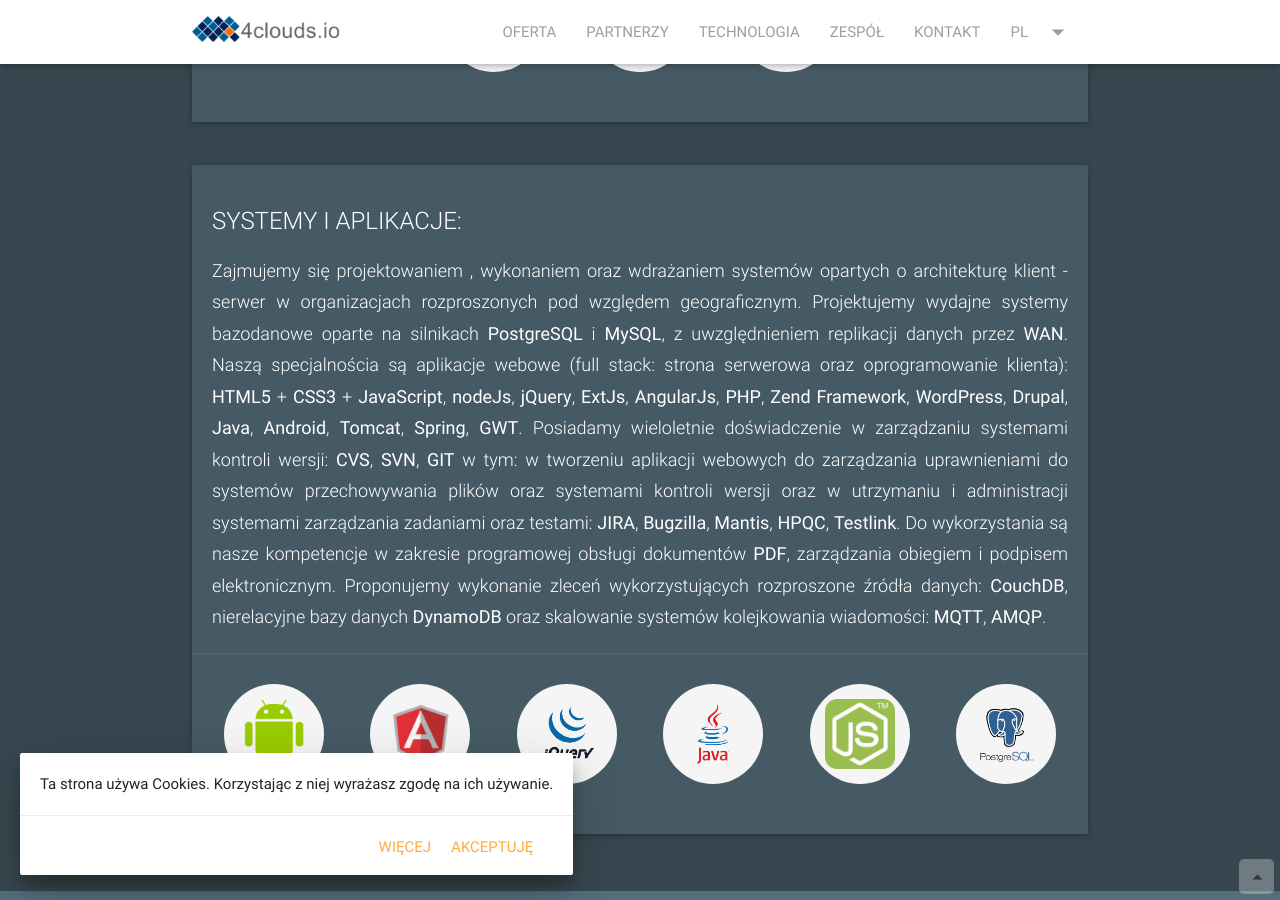
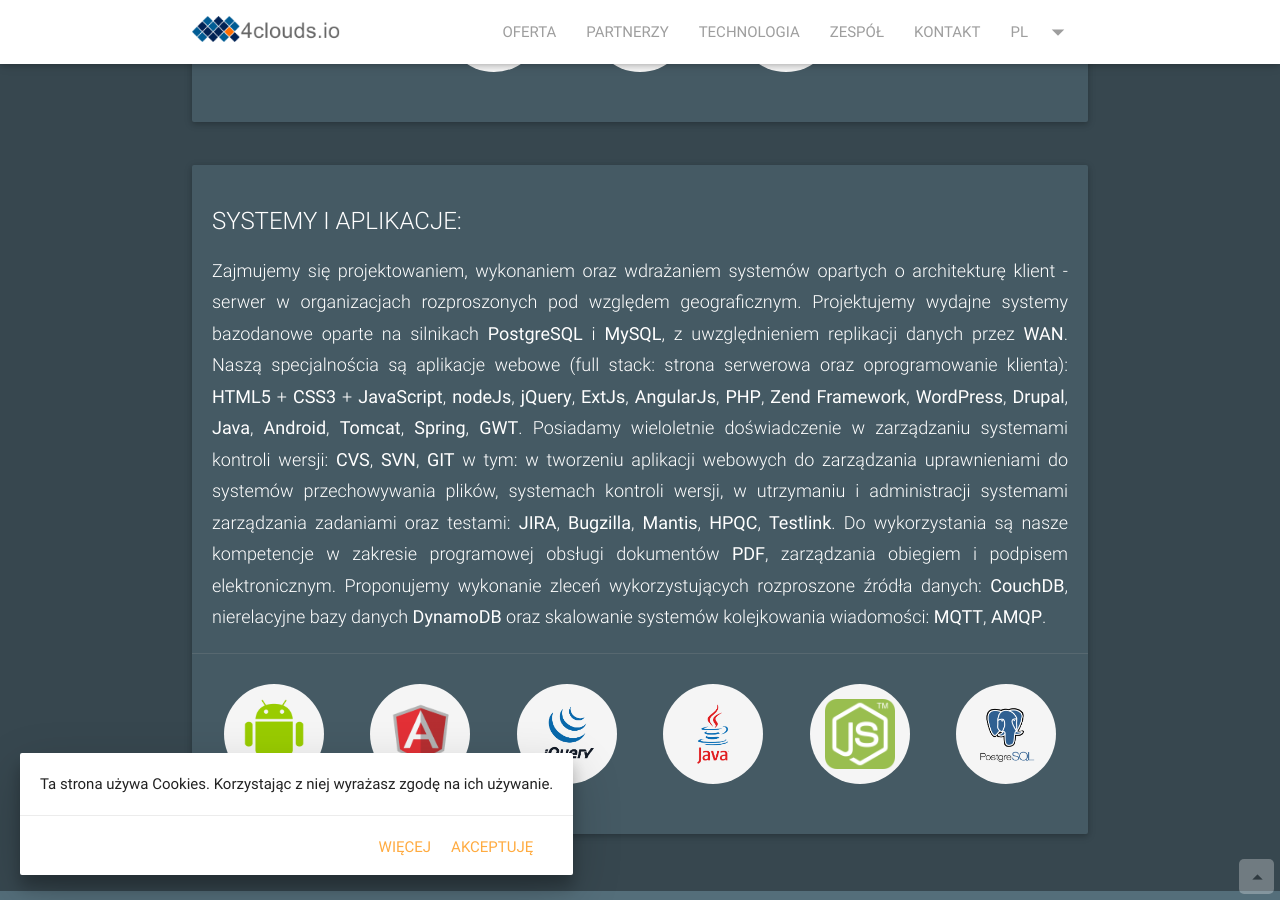
Before and after one commit to adaszyn/4clouds.github.io, a Jekyll site: the page built from index.html, in a window 1280 px wide and 900 px high, scrolled down 2782 px. Built offline with Jekyll 4.4.1, drawn with Linux system fonts in a browser that asks for light colours.

Commit message:
typo fixed

```diff
--- a/_data/slogans.yml
+++ b/_data/slogans.yml
@@ -16,4 +16,4 @@
 
 - i: /img/bg/clouds-sky.jpg
   h: Skoncentruj się na tym, co naprawdę istotne dla Twojego biznesu.
-  t: Przerprowadż swoje serwery i systemy do chmury i zapomnij o awariach.
+  t: Przeprowadź swoje serwery i systemy do chmury i zapomnij o awariach.
--- a/_data/technology.yml
+++ b/_data/technology.yml
@@ -17,10 +17,10 @@
 
 - title: SYSTEMY I APLIKACJE
   body: |
-    Zajmujemy się projektowaniem , wykonaniem oraz wdrażaniem systemów opartych o architekturę klient - serwer w organizacjach rozproszonych pod względem geograficznym.
+    Zajmujemy się projektowaniem, wykonaniem oraz wdrażaniem systemów opartych o architekturę klient - serwer w organizacjach rozproszonych pod względem geograficznym.
     Projektujemy wydajne systemy  bazodanowe oparte na silnikach <b>PostgreSQL</b> i <b>MySQL</b>, z uwzględnieniem replikacji danych przez <b>WAN</b>.
     Naszą specjalnościa są aplikacje webowe (full stack: strona serwerowa oraz oprogramowanie klienta): <b>HTML5</b> + <b>CSS3</b> + <b>JavaScript</b>, <b>nodeJs</b>, <b>jQuery</b>, <b>ExtJs</b>, <b>AngularJs</b>, <b>PHP</b>, <b>Zend Framework</b>, <b>WordPress</b>, <b>Drupal</b>, <b>Java</b>, <b>Android</b>, <b>Tomcat</b>, <b>Spring</b>, <b>GWT</b>.
-    Posiadamy wieloletnie doświadczenie w zarządzaniu systemami kontroli wersji: <b>CVS</b>, <b>SVN</b>, <b>GIT</b> w tym: w tworzeniu aplikacji webowych do zarządzania uprawnieniami do systemów przechowywania plików oraz systemami  kontroli wersji oraz  w utrzymaniu i administracji systemami zarządzania zadaniami oraz testami: <b>JIRA</b>, <b>Bugzilla</b>, <b>Mantis</b>, <b>HPQC</b>, <b>Testlink</b>.
+    Posiadamy wieloletnie doświadczenie w zarządzaniu systemami kontroli wersji: <b>CVS</b>, <b>SVN</b>, <b>GIT</b> w tym: w tworzeniu aplikacji webowych do zarządzania uprawnieniami do systemów przechowywania plików, systemach kontroli wersji, w utrzymaniu i administracji systemami zarządzania zadaniami oraz testami: <b>JIRA</b>, <b>Bugzilla</b>, <b>Mantis</b>, <b>HPQC</b>, <b>Testlink</b>.
     Do wykorzystania są nasze kompetencje w zakresie programowej obsługi dokumentów <b>PDF</b>, zarządzania obiegiem i podpisem elektronicznym.
     Proponujemy wykonanie zleceń wykorzystujących rozproszone źródła danych: <b>CouchDB</b>,  nierelacyjne bazy danych <b>DynamoDB</b> oraz skalowanie systemów kolejkowania wiadomości: <b>MQTT</b>, <b>AMQP</b>.
   icons:
```
